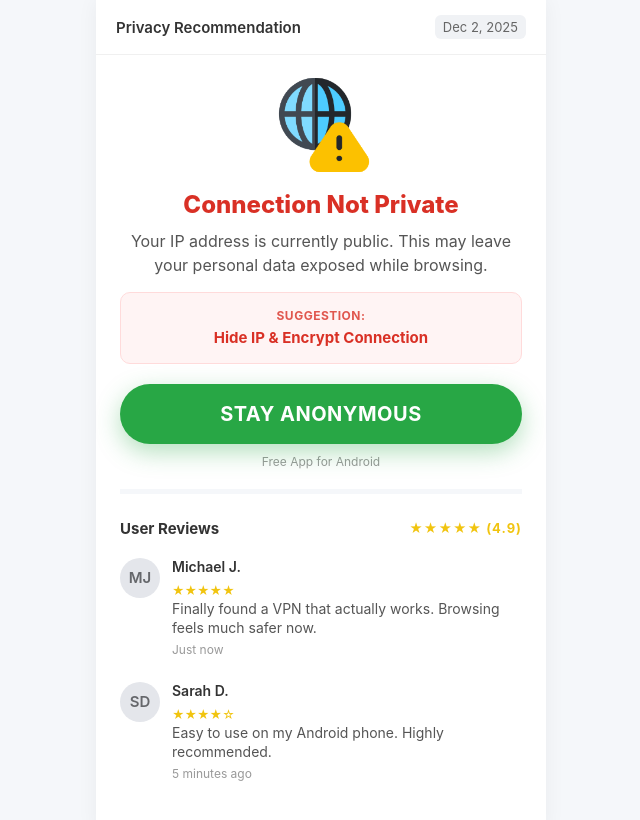
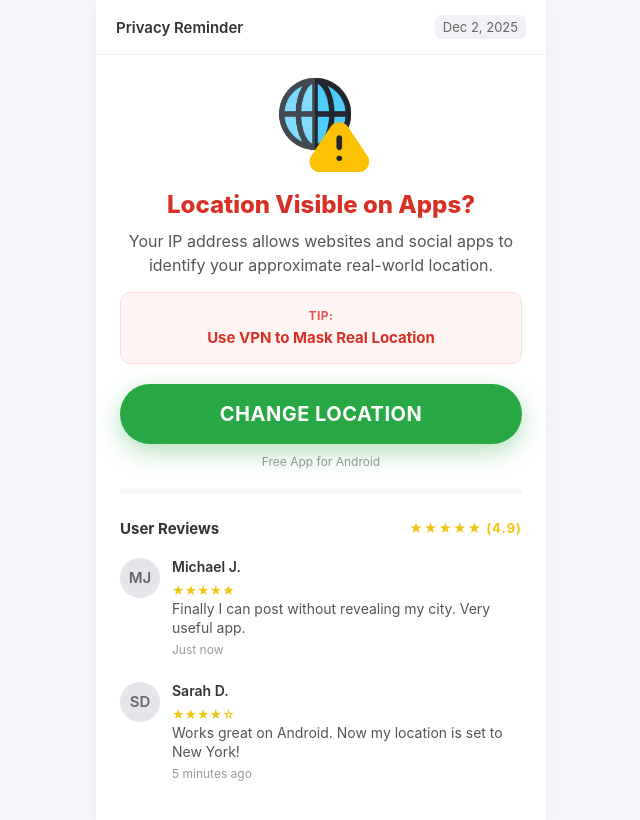
Before and after one commit to 3hoddddddi/bestappsdaily, a plain HTML site: page us/index.html in a window 1280 px wide. Shown: the whole page, without its empty margins (319-959 px from the left). Drawn offline with Linux system fonts and the light colour scheme.

Commit message:
Update index.html

```diff
--- a/us/index.html
+++ b/us/index.html
@@ -11,16 +11,23 @@
         .top-bar { padding: 15px 20px; border-bottom: 1px solid #f0f0f0; display: flex; align-items: center; justify-content: space-between; background: #fff; font-size: 15px; font-weight: 600; color: #333; }
         .date-badge { background: #f0f2f5; padding: 4px 8px; border-radius: 6px; font-weight: 400; font-size: 13px; color: #666; }
         .main-content { padding: 25px 24px; text-align: center; flex: 1; display: flex; flex-direction: column; align-items: center; }
+
         .status-icon { width: 90px; height: 90px; margin-bottom: 20px; margin-left: auto; margin-right: auto; display: block; transform: translateX(3px); }
         .status-icon img { width: 100%; height: 100%; object-fit: contain; animation: pulse 2s infinite; }
+
         h1 { font-size: 24px; font-weight: 800; margin: 0 0 10px 0; color: #d93025; }
+
         p { font-size: 16px; line-height: 1.5; color: #555; margin: 0 0 15px 0; }
+
         .alert-box { background-color: #fff4f4; border: 1px solid #ffdbdb; color: #d93025; padding: 15px; border-radius: 10px; width: 100%; margin-bottom: 20px; text-align: center; display: flex; flex-direction: column; align-items: center; gap: 5px; }
+
         .alert-label { font-size: 12px; text-transform: uppercase; font-weight: 700; opacity: 0.8; letter-spacing: 0.5px; }
         .alert-text { font-size: 15px; font-weight: 700; line-height: 1.3; }
+
         .cta-button { display: block; width: 100%; padding: 18px; background-color: #28a745; color: #ffffff; font-size: 20px; font-weight: 700; text-decoration: none; border-radius: 50px; box-shadow: 0 8px 25px rgba(40, 167, 69, 0.35); transition: transform 0.2s; margin-bottom: 10px; text-transform: uppercase; letter-spacing: 0.5px; position: relative; overflow: hidden; }
         .cta-button::after { content: ""; position: absolute; top: 0; left: -100%; width: 100%; height: 100%; background: linear-gradient(90deg, transparent, rgba(255,255,255,0.4), transparent); animation: shim 2s infinite; }
         .cta-button:active { transform: scale(0.96); }
+
         .sub-text { font-size: 12px; color: #999; margin-bottom: 20px; }
         .comments-section { width: 100%; text-align: left; border-top: 5px solid #f5f7fa; padding-top: 25px; margin-top: 0; }
         .comment-header { font-size: 15px; font-weight: 700; color: #333; margin-bottom: 20px; display: flex; align-items: center; justify-content: space-between; }
@@ -40,7 +47,7 @@
 
 <div class="app-container">
     <div class="top-bar">
-        <span>Privacy Recommendation</span>
+        <span>Privacy Reminder</span>
         <span class="date-badge" id="currentDate">...</span>
     </div>
 
@@ -49,19 +56,19 @@
             <img src="icon.png" alt="Status">
         </div>
 
-        <h1>Connection Not Private</h1>
+        <h1>Location Visible on Apps?</h1>
 
         <p>
-            Your IP address is currently public. This may leave your personal data exposed while browsing.
+            Your IP address allows websites and social apps to identify your approximate real-world location.
         </p>
 
         <div class="alert-box">
-            <span class="alert-label">Suggestion:</span>
-            <span class="alert-text">Hide IP & Encrypt Connection</span>
+            <span class="alert-label">Tip:</span>
+            <span class="alert-text">Use VPN to Mask Real Location</span>
         </div>
 
         <a href="https://ky91x.bemobtrk.com/click" class="cta-button">
-            STAY ANONYMOUS
+            CHANGE LOCATION
         </a>
         <div class="sub-text">Free App for Android</div>
 
@@ -76,7 +83,7 @@
                 <div class="comment-content">
                     <span class="username">Michael J.</span>
                     <span class="user-stars">★★★★★</span>
-                    <div class="comment-text">Finally found a VPN that actually works. Browsing feels much safer now.</div>
+                    <div class="comment-text">Finally I can post without revealing my city. Very useful app.</div>
                     <span class="time">Just now</span>
                 </div>
             </div>
@@ -86,7 +93,7 @@
                 <div class="comment-content">
                     <span class="username">Sarah D.</span>
                     <span class="user-stars">★★★★☆</span>
-                    <div class="comment-text">Easy to use on my Android phone. Highly recommended.</div>
+                    <div class="comment-text">Works great on Android. Now my location is set to New York!</div>
                     <span class="time">5 minutes ago</span>
                 </div>
             </div>
```
